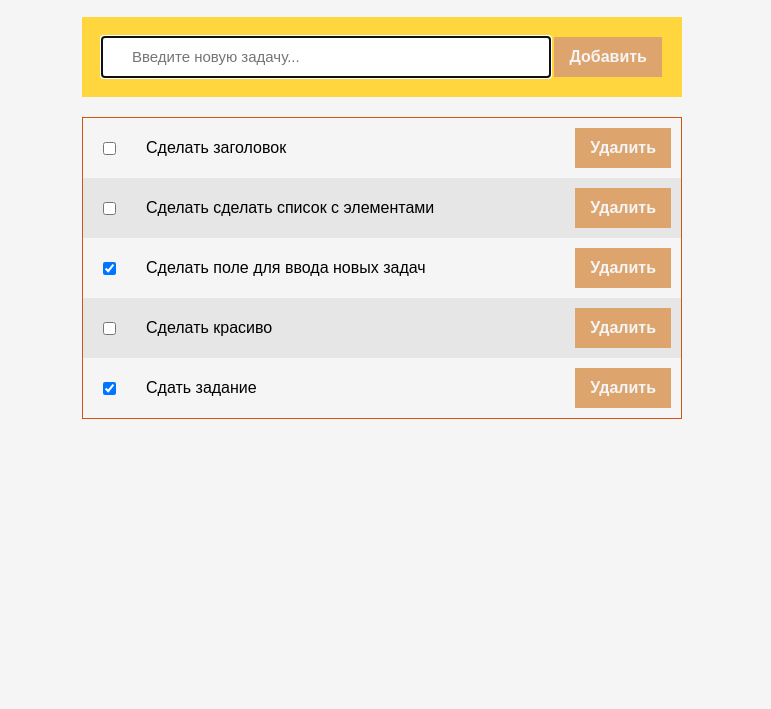
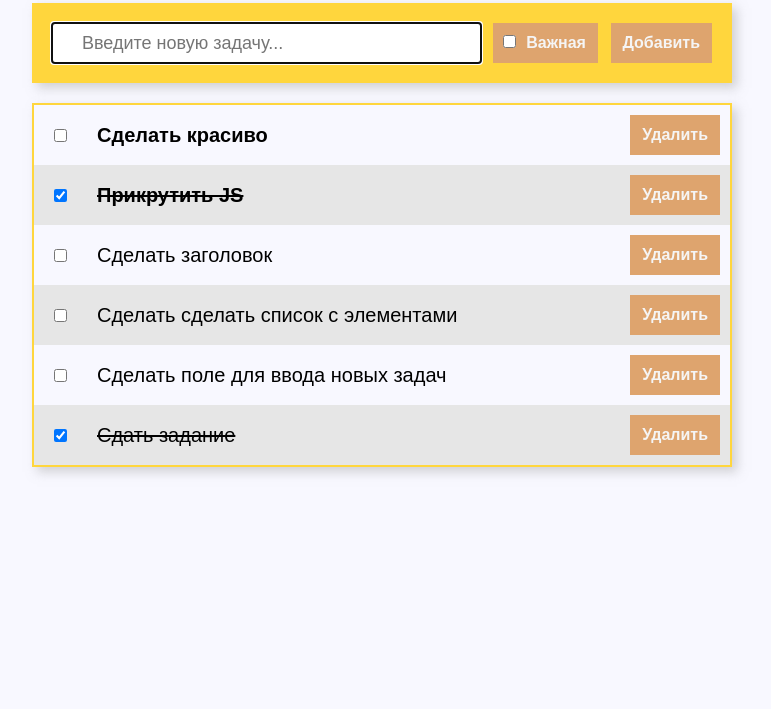
Before and after one commit to Goudr0n/Aksenov-EGAR, a plain HTML site: page UI/index.html in a window 1280 px wide. Shown: the part 91-800 px from the top of the page, without its empty margins (258-1029 px from the left). Drawn offline with nearby package versions, Linux system fonts and the light colour scheme.

Commit message:
Выполнено задание по JS

```diff
--- a/UI/index.html
+++ b/UI/index.html
@@ -4,51 +4,19 @@
     <meta charset="UTF-8">
     <title>TODO List</title>
     <link rel="stylesheet" href="style.css">
+    <script src="https://ajax.googleapis.com/ajax/libs/jquery/3.3.1/jquery.min.js"></script>
+    <script type="text/javascript" src="scripts.js"></script>
 </head>
 <body>
 <div id="main-div">
-    <h1>TODO List</h1>
+    <span id="header"><span style="font-style: italic">TODO</span>-List ✎</span>
     <div id="add-item-div">
-        <input type="text" placeholder="Введите новую задачу..." autofocus>
-        <button type="button">Добавить</button>
+        <input type="text" placeholder="Введите новую задачу..." id="text-input" autofocus>
+        <label id="new-important-label"><input type="checkbox" id="new-important-checkbox">Важная</label>
+        <button type="button" onclick="addTask()">Добавить</button>
     </div>
-    <table>
-        <tr>
-            <td><input type="checkbox"></td>
-            <td>Сделать заголовок</td>
-            <td>
-                <button>Удалить</button>
-            </td>
-        </tr>
-        <tr>
-            <td><input type="checkbox"></td>
-            <td>Сделать сделать список с элементами</td>
-            <td>
-                <button>Удалить</button>
-            </td>
-        </tr>
-        <tr>
-            <td><input type="checkbox" checked></td>
-            <td>Сделать поле для ввода новых задач</td>
-            <td>
-                <button>Удалить</button>
-            </td>
-        </tr>
-        <tr>
-            <td><input type="checkbox"></td>
-            <td>Сделать красиво</td>
-            <td>
-                <button>Удалить</button>
-            </td>
-        </tr>
-        <tr>
-            <td><input type="checkbox" checked></td>
-            <td>Сдать задание</td>
-            <td>
-                <button>Удалить</button>
-            </td>
-        </tr>
-    </table>
+    <h1 id="no-tasks-header">У вас нету никаких задач</h1>
+    <table id="tasks-table"></table>
 </div>
 </body>
 </html>
--- /dev/null
+++ b/UI/scripts.js
@@ -0,0 +1,109 @@
+var tasks = [
+    {id: 6, text: "Сделать заголовок", isImportant: false, isCompleted: false},
+    {id: 3, text: "Прикрутить JS", isImportant: true, isCompleted: true},
+    {id: 8, text: "Сделать сделать список с элементами", isImportant: false, isCompleted: false},
+    {id: 11, text: "Сделать поле для ввода новых задач", isImportant: false, isCompleted: false},
+    {id: 0, text: "Сделать красиво", isImportant: true, isCompleted: false},
+    {id: 32, text: "Сдать задание", isImportant: false, isCompleted: true}
+];
+
+var lastId = 32;
+
+$(document).ready(function () {
+    drawList();
+});
+
+function drawList() {
+    var $table = $("#tasks-table");
+    //Очищаем таблицу от старых записей, если они были
+    $table.html("");
+    if (tasks.length !== 0) {
+        $("#no-tasks-header").hide();
+        for (var i in tasks) {
+            var tableRow = document.createElement("tr");
+
+            var tdCheckbox = document.createElement("td");
+            var checkbox = document.createElement("input");
+            checkbox.type = "checkbox";
+            if (tasks[i].isCompleted) {
+                checkbox.checked = true;
+            }
+            checkbox.onchange = checkTask(tasks[i].id);
+            tdCheckbox.append(checkbox);
+            tableRow.append(tdCheckbox);
+
+            var tdText = document.createElement("td");
+            tdText.innerText = tasks[i].text;
+            if (tasks[i].isImportant) {
+                tdText.className = "important";
+            }
+            if (tasks[i].isCompleted) {
+                if (tdText.className === "") {
+                    tdText.className = "completed";
+                } else {
+                    tdText.className += " completed";
+                }
+            }
+            tdText.onclick = checkTask(tasks[i].id);
+            tableRow.append(tdText);
+
+            var tdDeleteButton = document.createElement("td");
+            var deleteButton = document.createElement("button");
+            deleteButton.onclick = removeTask(tasks[i].id);
+            deleteButton.innerText = "Удалить";
+            tdDeleteButton.append(deleteButton);
+            tableRow.append(tdDeleteButton);
+            //Важные выводятся в начале списка
+            if (tasks[i].isImportant) {
+                $table.prepend(tableRow);
+            } else {
+                $table.append(tableRow);
+            }
+        }
+    } else {
+        $("#no-tasks-header").show();
+    }
+}
+
+function addTask() {
+    var $textInput = $('#text-input');
+    var text = $textInput.val();
+    var isImportant = $('#new-important-checkbox').is(":checked");
+
+    if (text === "") {
+        alert("Необходимо ввести текст задачи.");
+    } else {
+        var newTask = {};
+        newTask.id = ++lastId;
+        newTask.text = text;
+        newTask.isImportant = isImportant;
+        newTask.isCompleted = false;
+        tasks.push(newTask);
+        $textInput.val("");
+        drawList();
+    }
+}
+
+function checkTask(taskId) {
+    return function () {
+        for (var i = 0; i < tasks.length; i++) {
+            if (tasks[i].id === taskId) {
+                tasks[i].isCompleted = !tasks[i].isCompleted;
+                break;
+            }
+        }
+        drawList();
+    }
+}
+
+function removeTask(taskId) {
+    return function () {
+        for (var i = 0; i < tasks.length; i++) {
+            if (tasks[i].id === taskId) {
+                tasks.splice(i, 1);
+                break;
+            }
+        }
+        drawList();
+    };
+}
--- a/UI/style.css
+++ b/UI/style.css
@@ -1,14 +1,31 @@
+:root {
+    --orange-light: #ffd63d;
+    --orange-dark: #dea46e;
+}
+
 * {
     box-sizing: border-box;
     font-family: 'Montserrat', sans-serif;
 }
 
 body {
-    background-color: #f5f5f5;
+    background-color: ghostwhite;
+}
+
+#header {
+    font-size: 40px;
+    text-align: center;
+    font-weight: bolder;
+    width: 100%;
+    background-color: var(--orange-light);
+    color: #d25414;
+    padding: 10px;
+    margin-bottom: 20px;
+    box-shadow: 5px 5px 10px rgba(170, 170, 170, 0.5);
 }
 
 #main-div {
-    width: 600px;
+    width: 700px;
     margin: auto;
     display: flex;
     flex-direction: column;
@@ -16,35 +33,46 @@ body {
     align-items: center;
 }
 
-h1 {
+#add-item-div {
+    display: flex;
+    justify-content: space-between;
+    align-items: center;
     width: 100%;
-    background-color: #ffd63d;
-    color: #d25414;
-    padding: 10px 10px 10px 80px;
+    background-color: var(--orange-light);
+    padding: 20px;
+    box-shadow: 5px 5px 10px rgba(170, 170, 170, 0.5);
 }
 
 button {
     border-style: none;
-    background-color: #dea46e;
+    background-color: var(--orange-dark);
     color: whitesmoke;
-    padding: 0 15px;
+    padding: 0 12px;
     font-size: 16px;
     font-weight: bolder;
     height: 40px;
 }
 
-#add-item-div {
-    width: 100%;
-    background-color: #ffd63d;
-    padding: 20px;
+button:hover, #new-important-label:hover {
+    background-color: #d49a6a;
 }
 
 input[type=text] {
     border-style: none;
-    width: 80%;
+    width: 65%;
     height: 40px;
     padding: 10px 30px;
-    font-size: 15px;
+    font-size: 18px;
+}
+
+#new-important-label {
+    margin: 0 5px;
+    padding: 2px 5px 5px 0;
+    display: inline-block;
+    width: 105px;
+    background-color: var(--orange-dark);
+    color: whitesmoke;
+    font-weight: bolder;
 }
 
 input[type=checkbox] {
@@ -55,7 +83,9 @@ table {
     border-collapse: collapse;
     width: 100%;
     margin-top: 20px;
-    border: 1px #d25414 solid;
+    border: 2px var(--orange-light) solid;
+    font-size: 20px;
+    box-shadow: 5px 5px 10px rgba(170, 170, 170, 0.5);
 }
 
 tr:nth-child(even) {
@@ -67,9 +97,21 @@ tr > td:nth-child(2) {
 }
 
 tr:hover {
-    background-color: #ffd760;
+    background-color: var(--orange-light);
+    text-decoration: underline;
+    cursor: pointer;
+    transform: translate(-2px, 0);
+    transition: 0.5s;
 }
 
 td {
     padding: 10px;
 }
+
+.important {
+    font-weight: bolder;
+}
+
+.completed {
+    text-decoration: line-through;
+}
```
